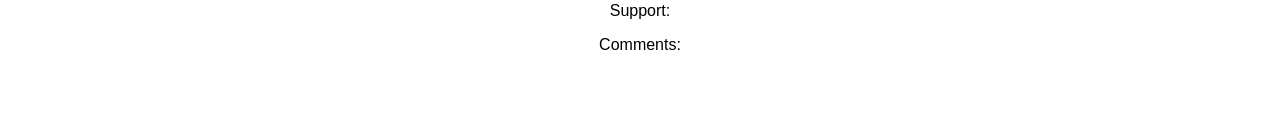
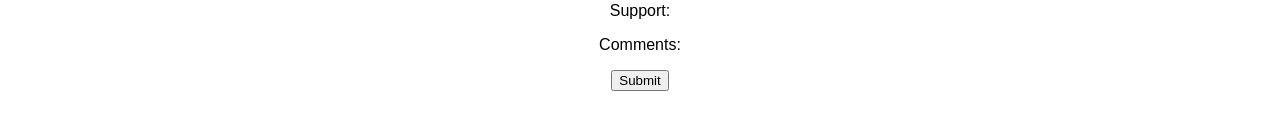
Before and after one commit to berg2043/Feedback-Form, a React (Create React App) app: page / in a window 1280 px wide. Shown: the part 648-778 px from the top of the page. Built offline with nearby package versions, Linux system fonts and the light colour scheme.

Commit message:
added button

```diff
--- a/src/components/Review/Review.js
+++ b/src/components/Review/Review.js
@@ -3,11 +3,10 @@ import { connect } from 'react-redux';
 
 const Review = (props) => {
 
-  // Sends feeling to reducer
-  // function submitInput(event){
-  //   event.preventDefault();
-  //   props.dispatch({type: props.reducerPath, payload: input})
-  // }
+  // Sends feedback to server
+  function submit(){
+    return null
+  }
 
   return (
     <div>
@@ -15,6 +14,7 @@ const Review = (props) => {
       <p>Understanding: {props.feedback.understanding}</p>
       <p>Support: {props.feedback.support}</p>
       <p>Comments: {props.feedback.comments}</p>
+      <button onClick={submit}>Submit</button>
     </div>
   )
 };
```
